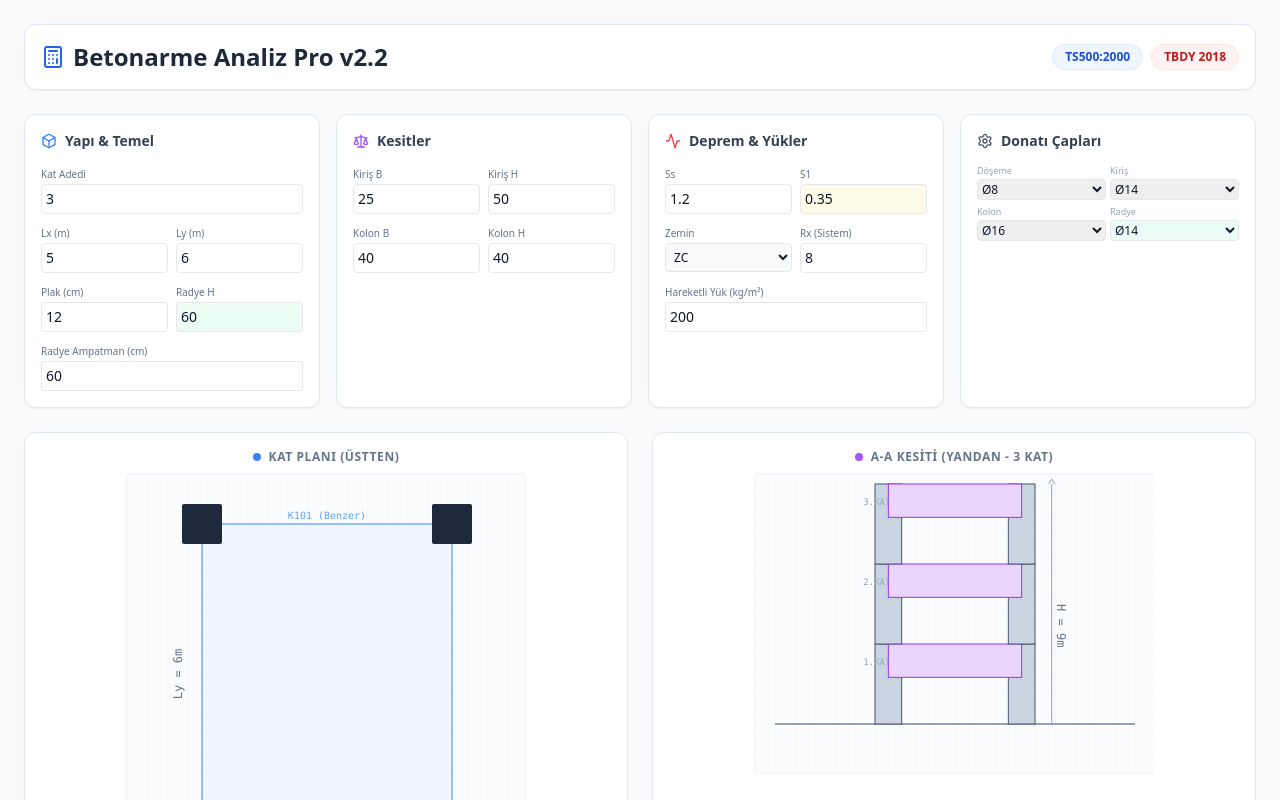
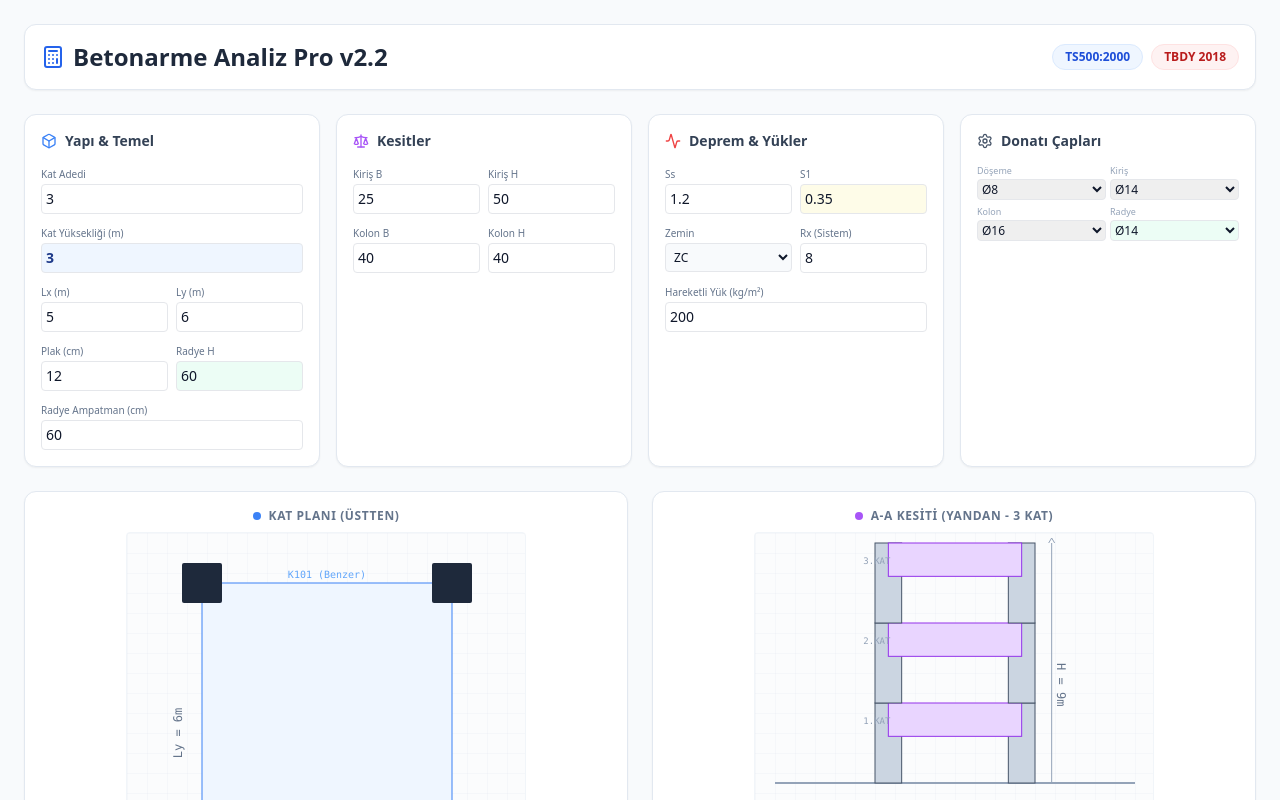
Before and after one commit to yucelce/betonarme-Statik, a React (Vite) app: page / in a window 1280 px wide. Shown: the top 800 px of the page. Built offline with nearby package versions, Linux system fonts and the light colour scheme.

Commit message:
feat: Add story height input to structural dimensions
Introduces a new input field for story height (h) within the structural and foundation dimensions card. This allows users to specify the height of each story, which is crucial for structural analysis calculations.

```diff
--- a/App.tsx
+++ b/App.tsx
@@ -105,10 +105,21 @@ const App: React.FC = () => {
         {/* GİRDİLER - KARTLAR */}
         <div className="grid grid-cols-1 md:grid-cols-4 gap-4">
 
-          <div className="bg-white p-4 rounded-xl shadow-sm border border-slate-200">
+         <div className="bg-white p-4 rounded-xl shadow-sm border border-slate-200">
             <h2 className="text-sm font-bold text-slate-700 mb-3 flex items-center gap-2"><Box className="w-4 h-4 text-blue-500"/> Yapı & Temel</h2>
             <div className="space-y-2 text-sm">
-                <div><label className="text-[10px] text-slate-500">Kat Adedi</label><input type="number" value={state.dimensions.storyCount} onChange={e => handleChange('dimensions', 'storyCount', +e.target.value)} className="w-full p-1 border rounded" /></div>
+                {/* Kat Adedi */}
+                <div>
+                  <label className="text-[10px] text-slate-500">Kat Adedi</label>
+                  <input type="number" value={state.dimensions.storyCount} onChange={e => handleChange('dimensions', 'storyCount', +e.target.value)} className="w-full p-1 border rounded" />
+                </div>
+
+                {/* YENİ EKLENEN KISIM: Kat Yüksekliği */}
+                <div>
+                  <label className="text-[10px] text-slate-500">Kat Yüksekliği (m)</label>
+                  <input type="number" step="0.1" value={state.dimensions.h} onChange={e => handleChange('dimensions', 'h', +e.target.value)} className="w-full p-1 border rounded bg-blue-50 font-bold text-blue-900" />
+                </div>
+
                 <div className="grid grid-cols-2 gap-2">
                    <div><label className="text-[10px] text-slate-500">Lx (m)</label><input type="number" value={state.dimensions.lx} onChange={e => handleChange('dimensions', 'lx', +e.target.value)} className="w-full p-1 border rounded" /></div>
                    <div><label className="text-[10px] text-slate-500">Ly (m)</label><input type="number" value={state.dimensions.ly} onChange={e => handleChange('dimensions', 'ly', +e.target.value)} className="w-full p-1 border rounded" /></div>
@@ -120,6 +131,7 @@ const App: React.FC = () => {
                 <div><label className="text-[10px] text-slate-500">Radye Ampatman (cm)</label><input type="number" value={state.dimensions.foundationCantilever} onChange={e => handleChange('dimensions', 'foundationCantilever', +e.target.value)} className="w-full p-1 border rounded" /></div>
             </div>
           </div>
+
 
           <div className="bg-white p-4 rounded-xl shadow-sm border border-slate-200">
             <h2 className="text-sm font-bold text-slate-700 mb-3 flex items-center gap-2"><Scale className="w-4 h-4 text-purple-500"/> Kesitler</h2>
```
